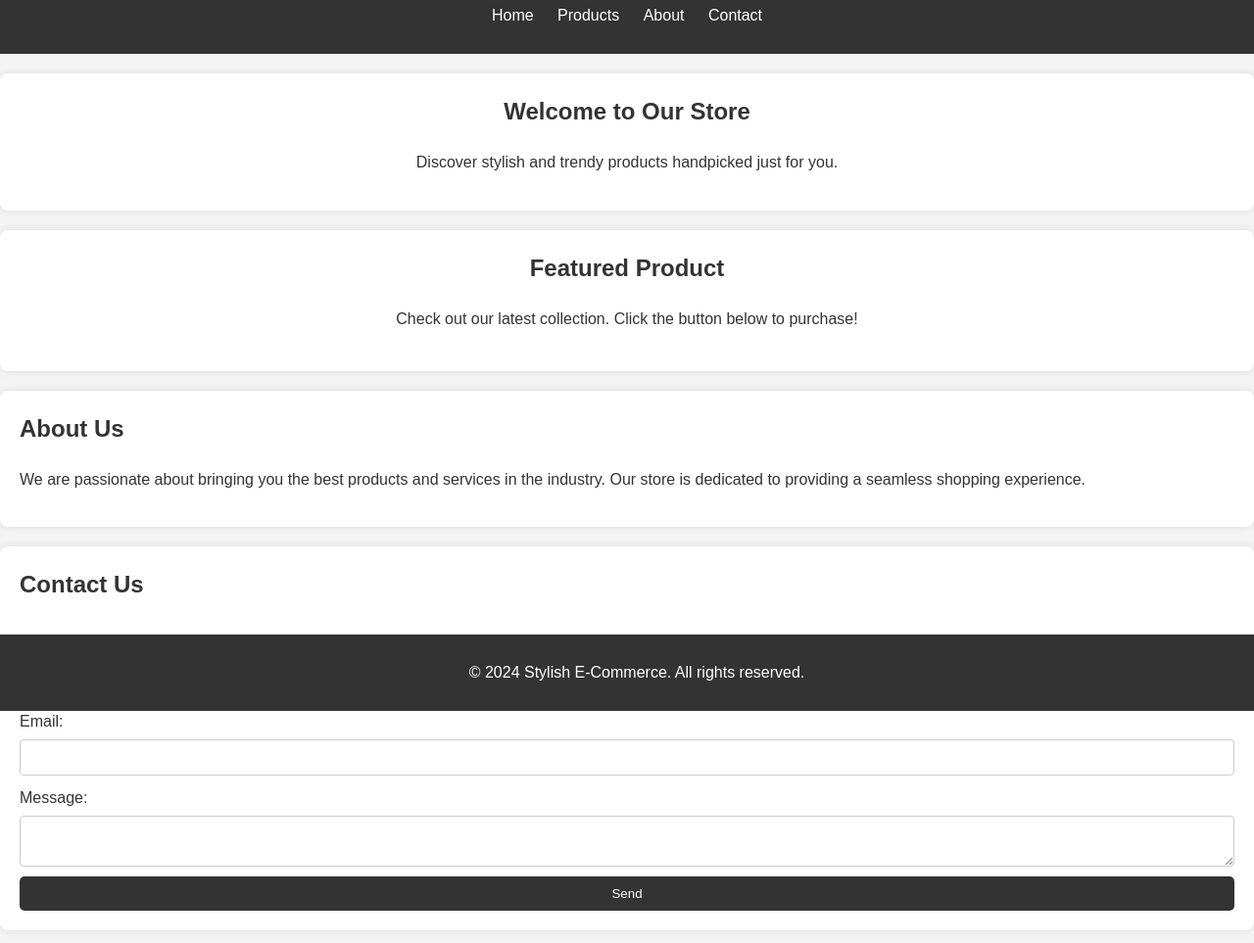
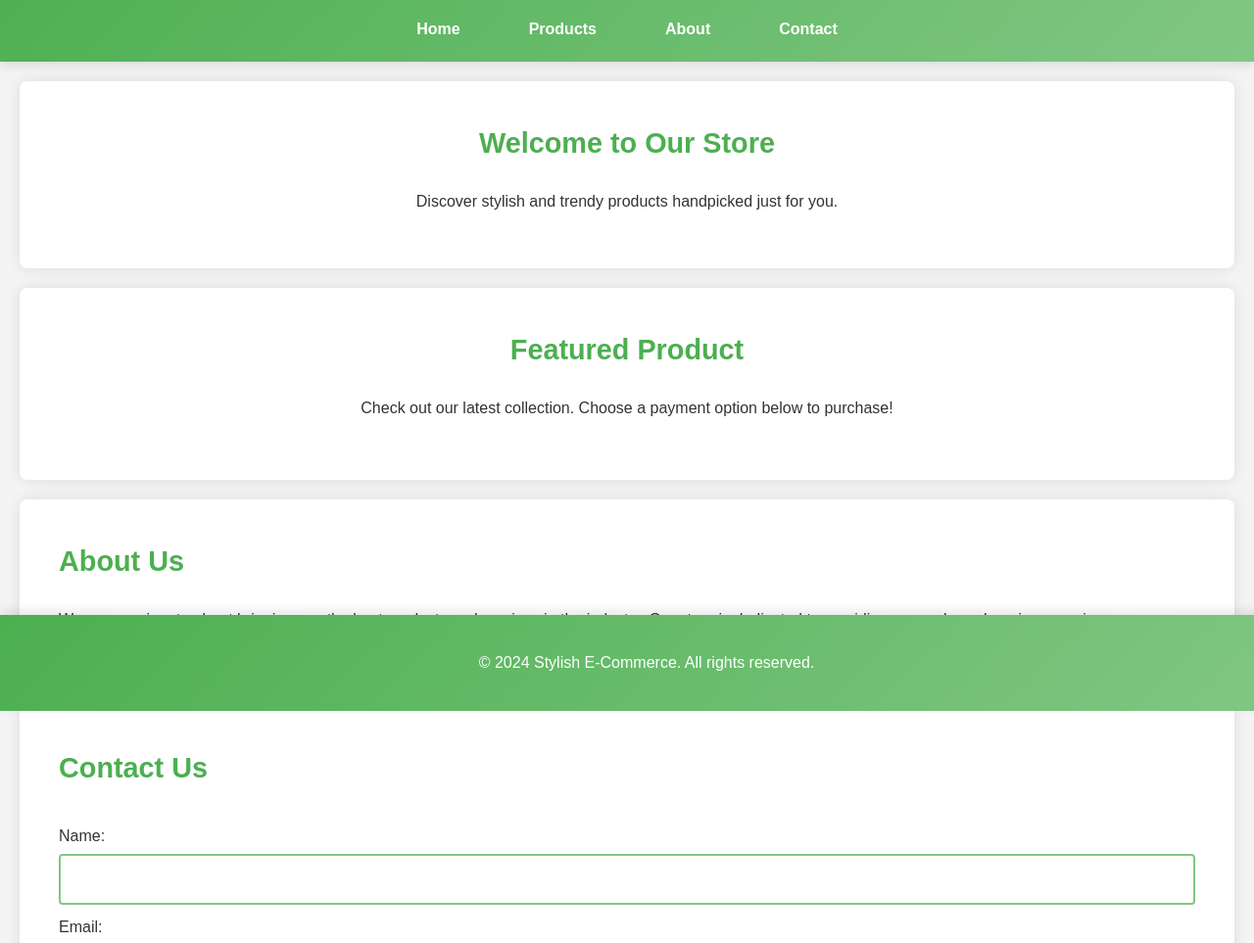
Before and after one commit to devdot4/stripe-test, a plain HTML site: page index.html in a window 1280 px wide. Shown: the part 74-1037 px from the top of the page at 98% size. Drawn offline with Linux system fonts and the light colour scheme; a script that the page names is missing.

Commit message:
update website ui and add second stripe button

```diff
--- a/index.html
+++ b/index.html
@@ -27,11 +27,17 @@
 
     <section id="products">
         <h2>Featured Product</h2>
-        <p>Check out our latest collection. Click the button below to purchase!</p>
-        <stripe-buy-button
-          buy-button-id="buy_btn_1PoQ8nRplMPeZlcID7nlc25l"
-          publishable-key="pk_test_51PoPjmRplMPeZlcIFtxa0Un0mfKuRtnF8Gj7cq9cQDHnyGbKjE2m99VfBsMJGQtktFhcaW19xx3Fz8ARedVYfz8900PnD434KG"
-        ></stripe-buy-button>
+        <p>Check out our latest collection. Choose a payment option below to purchase!</p>
+        <div class="buy-buttons">
+            <stripe-buy-button
+              buy-button-id="buy_btn_1PoQVIRplMPeZlcIISF4ZqPP"
+              publishable-key="pk_test_51PoPjmRplMPeZlcIFtxa0Un0mfKuRtnF8Gj7cq9cQDHnyGbKjE2m99VfBsMJGQtktFhcaW19xx3Fz8ARedVYfz8900PnD434KG"
+            ></stripe-buy-button>
+            <stripe-buy-button
+              buy-button-id="buy_btn_1PoQRsRplMPeZlcIgFouMSXY"
+              publishable-key="pk_test_51PoPjmRplMPeZlcIFtxa0Un0mfKuRtnF8Gj7cq9cQDHnyGbKjE2m99VfBsMJGQtktFhcaW19xx3Fz8ARedVYfz8900PnD434KG"
+            ></stripe-buy-button>
+        </div>
     </section>
 
     <section id="about">
--- a/styles.css
+++ b/styles.css
@@ -8,42 +8,59 @@ body {
   background-color: #f4f4f4;
 }
 
+/* Header and Navigation Styles */
 header {
-  background: #333;
+  background: linear-gradient(135deg, #4caf50, #81c784);
   color: #fff;
-  padding: 10px 0;
+  padding: 20px;
   text-align: center;
+  box-shadow: 0 4px 10px rgba(0, 0, 0, 0.1);
 }
 
 header h1 {
   margin: 0;
+  font-size: 2rem;
+  font-weight: bold;
 }
 
 nav ul {
   list-style: none;
   padding: 0;
+  display: flex;
+  justify-content: center;
+  margin: 20px 0 0;
 }
 
 nav ul li {
-  display: inline;
-  margin: 0 10px;
+  margin: 0 15px;
 }
 
 nav ul li a {
   color: #fff;
   text-decoration: none;
+  font-weight: bold;
+  padding: 10px 20px;
+  border-radius: 5px;
+  transition: background 0.3s ease;
 }
 
+nav ul li a:hover {
+  background: rgba(255, 255, 255, 0.2);
+}
+
+/* Section Styles */
 section {
-  padding: 20px;
-  margin: 20px 0;
+  padding: 40px;
+  margin: 20px;
   background: #fff;
   border-radius: 8px;
-  box-shadow: 0 0 10px rgba(0, 0, 0, 0.1);
+  box-shadow: 0 0 15px rgba(0, 0, 0, 0.1);
 }
 
 section h2 {
   margin-top: 0;
+  font-size: 1.8rem;
+  color: #4caf50;
 }
 
 #home {
@@ -54,11 +71,14 @@ section h2 {
   text-align: center;
 }
 
-stripe-buy-button {
+.buy-buttons {
+  display: flex;
+  justify-content: center;
+  gap: 20px;
   margin-top: 20px;
-  display: block;
 }
 
+/* Form Styles */
 form {
   display: flex;
   flex-direction: column;
@@ -69,31 +89,36 @@ form label {
 }
 
 form input, form textarea {
-  padding: 10px;
-  border: 1px solid #ccc;
+  padding: 15px;
+  border: 2px solid #81c784;
   border-radius: 4px;
+  font-size: 1rem;
 }
 
 form button {
-  margin-top: 10px;
-  background: #333;
+  margin-top: 20px;
+  background: #4caf50;
   color: #fff;
   border: none;
-  padding: 10px 20px;
+  padding: 15px 30px;
   border-radius: 5px;
+  font-size: 1.2rem;
   cursor: pointer;
+  transition: background 0.3s ease;
 }
 
 form button:hover {
-  background: #555;
+  background: #388e3c;
 }
 
+/* Footer Styles */
 footer {
   text-align: center;
-  padding: 10px;
-  background: #333;
+  padding: 20px;
+  background: linear-gradient(135deg, #4caf50, #81c784);
   color: #fff;
   position: fixed;
   width: 100%;
   bottom: 0;
+  box-shadow: 0 -4px 10px rgba(0, 0, 0, 0.1);
 }
```
